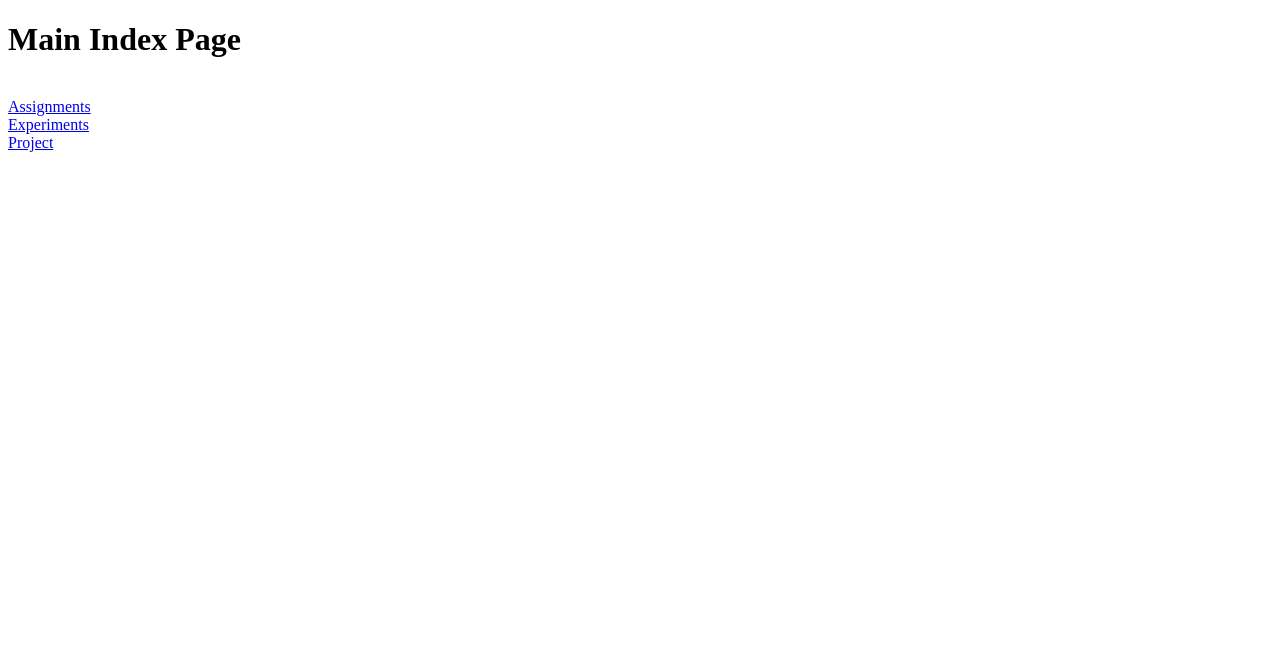
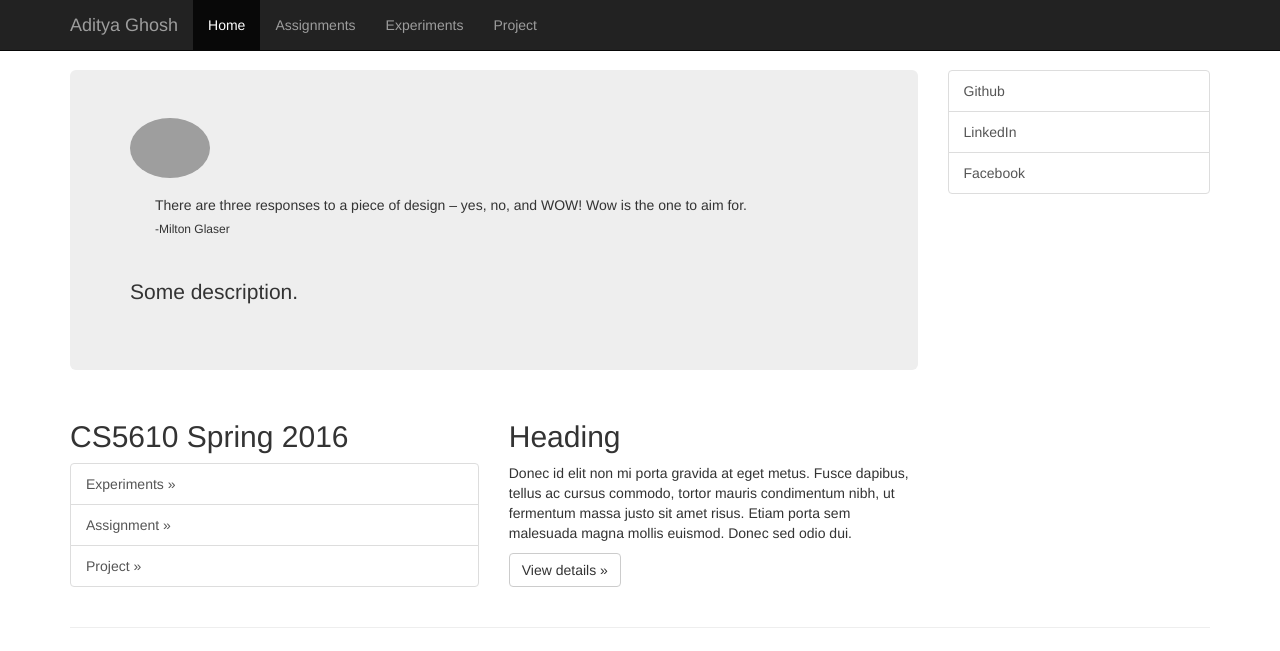
Before and after one commit to adityaghosh/WebDevSpring2016, a website: page public/index.html in a window 1280 px wide. Drawn offline with nearby package versions, Linux system fonts and the light colour scheme; grey boxes are pictures that could not be loaded.

Commit message:
Updating master index.html to use offcanvas theme.

```diff
--- a/public/index.html
+++ b/public/index.html
@@ -1,15 +1,110 @@
-<!doctype html>
+<!DOCTYPE html>
 <html lang="en">
 <head>
-  <title>Main Landing Page</title>
+    <meta charset="utf-8">
+    <meta http-equiv="X-UA-Compatible" content="IE=edge">
+    <meta name="viewport" content="width=device-width, initial-scale=1, user-scalable=no">
+    <!-- The above 3 meta tags *must* come first in the head; any other head content must come *after* these tags -->
+    <meta name="description" content="">
+    <meta name="author" content="">
+    <!--<link rel="icon" href="../../favicon.ico">-->
+
+    <title>Home</title>
+
+    <!-- Bootstrap core CSS -->
+    <link href="https://maxcdn.bootstrapcdn.com/bootstrap/3.3.6/css/bootstrap.min.css" rel="stylesheet">
+
+    <!-- Custom styles for this template -->
+    <link href="experiments/css/offcanvas.css" rel="stylesheet">
+
+    <!-- HTML5 shim and Respond.js for IE8 support of HTML5 elements and media queries -->
+    <!--[if lt IE 9]>
+    <script src="https://oss.maxcdn.com/html5shiv/3.7.2/html5shiv.min.js"></script>
+    <script src="https://oss.maxcdn.com/respond/1.4.2/respond.min.js"></script>
+    <![endif]-->
 </head>
+
 <body>
-  <h1>Main Index Page</h1>
-  </br>
-  <a href="assignment/index.html">Assignments</a>
-  </br>
-  <a href="experiments/index.html">Experiments</a>
-  </br>
-  <a href="project/index.html">Project</a>
+<nav class="navbar navbar-fixed-top navbar-inverse">
+    <div class="container">
+        <div class="navbar-header">
+            <button type="button" class="navbar-toggle collapsed" data-toggle="collapse" data-target="#navbar"
+                    aria-expanded="false" aria-controls="navbar">
+                <span class="sr-only">Toggle navigation</span>
+                <span class="icon-bar"></span>
+                <span class="icon-bar"></span>
+                <span class="icon-bar"></span>
+            </button>
+            <a class="navbar-brand" href="#">Aditya Ghosh</a>
+        </div>
+        <div id="navbar" class="collapse navbar-collapse">
+            <ul class="nav navbar-nav">
+                <li class="active"><a href="#">Home</a></li>
+                <li><a href="../assignment/home.html">Assignments</a></li>
+                <li><a href="../experiments/index.html">Experiments</a></li>
+                <li><a href="../project/index.html">Project</a></li>
+            </ul>
+        </div>
+    </div>
+</nav>
+
+<div class="container">
+
+    <div class="row row-offcanvas row-offcanvas-right">
+
+        <div class="col-xs-12 col-sm-9">
+            <p class="pull-right visible-xs">
+                <button type="button" class="btn btn-primary btn-xs" data-toggle="offcanvas">Social</button>
+            </p>
+            <div class="jumbotron">
+                <img src="https://media.licdn.com/mpr/mpr/shrinknp_400_400/AAEAAQAAAAAAAABmAAAAJGQzYjM1ODQyLTZhNjktNDQxYy1iYmNmLTE3Y2ZhZDU0ZmIyNw.jpg"
+                     alt="_blank" class="img-profile-pic img-circle"/>
+                <blockquote>
+                    <h5>There are three responses to a piece of design – yes, no, and WOW! Wow is the one to aim
+                        for.</h5>
+                    <h6>-Milton Glaser</h6>
+                </blockquote>
+                <p>
+                    Some description.
+                </p>
+            </div>
+            <div class="row">
+                <div class="col-xs-6 col-lg-6">
+                    <h2>CS5610 Spring 2016</h2>
+                    <div class="list-group">
+                        <a href="../experiments" class="list-group-item">Experiments &raquo;</a>
+                        <a href="../assignment" class="list-group-item">Assignment &raquo;</a>
+                        <a href="../project" class="list-group-item">Project &raquo;</a>
+                    </div>
+                </div>
+                <div class="col-xs-6 col-lg-6">
+                    <h2>Heading</h2>
+                    <p>Donec id elit non mi porta gravida at eget metus. Fusce dapibus, tellus ac cursus commodo, tortor
+                        mauris condimentum nibh, ut fermentum massa justo sit amet risus. Etiam porta sem malesuada
+                        magna mollis euismod. Donec sed odio dui. </p>
+                    <p><a class="btn btn-default" href="#" role="button">View details &raquo;</a></p>
+                </div>
+            </div>
+        </div>
+
+        <div class="col-xs-6 col-sm-3 sidebar-offcanvas" id="sidebar">
+            <div class="list-group">
+                <a href="https://github.com/adityaghosh" class="list-group-item" target="_blank">Github</a>
+                <a href="https://www.linkedin.com/in/aditya-ghosh-2885b4b2" class="list-group-item" target="_blank">LinkedIn</a>
+                <a href="https://www.facebook.com/adityag23" class="list-group-item" target="_blank">Facebook</a>
+            </div>
+        </div>
+    </div>
+
+    <hr>
+</div>
+
+
+<!-- Bootstrap core JavaScript
+================================================== -->
+<!-- Placed at the end of the document so the pages load faster -->
+<script src="https://ajax.googleapis.com/ajax/libs/jquery/1.11.3/jquery.min.js"></script>
+<script src="https://maxcdn.bootstrapcdn.com/bootstrap/3.3.6/js/bootstrap.min.js"></script>
+<script src="experiments/js/offcanvas.js"></script>
 </body>
 </html>
```
Also changed, not shown: public/experiments/offcanvas_experiment.html (+23 -25 lines).
